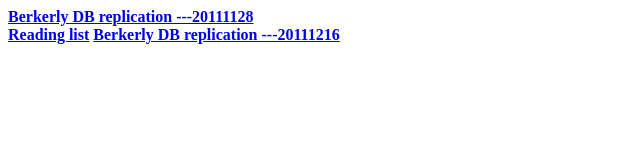
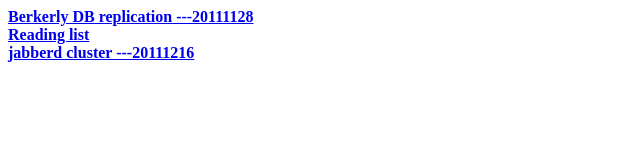
Before and after one commit to comain/comain.github.com, a plain HTML site: page index.html in a window 1280 px wide. Shown: the whole page, without its empty margins (0-640 px from the left). Drawn offline with Linux system fonts and the light colour scheme.

Commit message:
formating issue

```diff
--- a/index.html
+++ b/index.html
@@ -1,5 +1,6 @@
 <a href = "blog/bdb_ha.txt"><b> Berkerly DB replication ---20111128</b></a>
 <br>
 <a href = "blog/reading.html"><b> Reading list</b></a>
-<a href = "blog/jabberd_cluster.txt"><b> Berkerly DB replication ---20111216</b></a>
 <br>
+<a href = "blog/jabberd_cluster.txt"><b> jabberd cluster ---20111216</b></a>
+<br>
```
